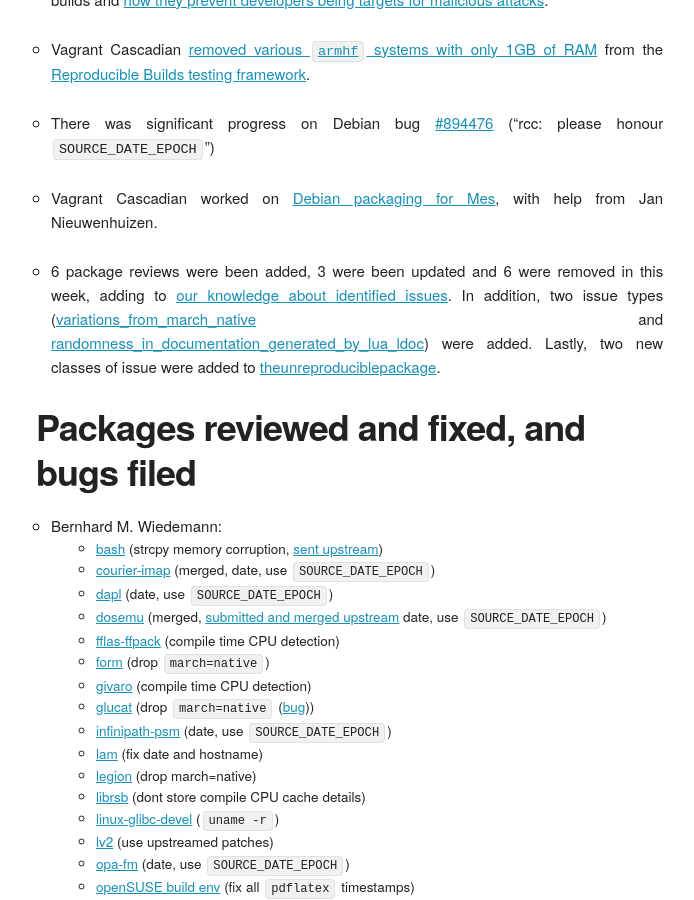
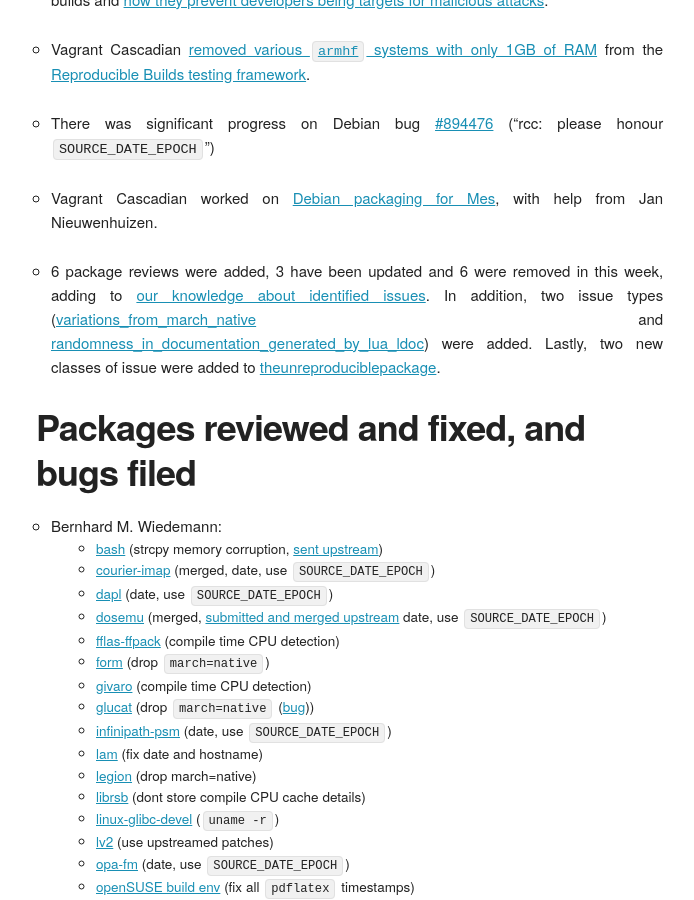
Before and after one commit to prototypefund/reproducible-website, a Jekyll site: the page built from _blog/posts/168.md, in a window 1280 px wide and 900 px high, scrolled down 681 px. Shown: the whole window, without its empty margins (124-818 px from the left). Built offline with Jekyll 4.4.1, drawn with Linux system fonts in a browser that asks for light colours; some web fonts are replaced.

Commit message:
168: Correct grammar

```diff
--- a/_blog/posts/168.md
+++ b/_blog/posts/168.md
@@ -21,7 +21,7 @@
 
 * Vagrant Cascadian worked on [Debian packaging for Mes](https://bugs.debian.org/902174), with help from Jan Nieuwenhuizen.
 
-* 6 package reviews were been added, 3 were been updated and 6 were removed in this week, adding to [our knowledge about identified issues](https://tests.reproducible-builds.org/debian/index_issues.html). In addition, two issue types ([variations\_from\_march\_native](https://salsa.debian.org/reproducible-builds/reproducible-notes/commit/89029ae8) and [randomness\_in\_documentation\_generated\_by\_lua\_ldoc](https://salsa.debian.org/reproducible-builds/reproducible-notes/commit/06fc7acd)) were added. Lastly, two new classes of issue were added to [theunreproduciblepackage](https://github.com/bmwiedemann/theunreproduciblepackage/tree/master/compile-time-check/).
+* 6 package reviews were added, 3 have been updated and 6 were removed in this week, adding to [our knowledge about identified issues](https://tests.reproducible-builds.org/debian/index_issues.html). In addition, two issue types ([variations\_from\_march\_native](https://salsa.debian.org/reproducible-builds/reproducible-notes/commit/89029ae8) and [randomness\_in\_documentation\_generated\_by\_lua\_ldoc](https://salsa.debian.org/reproducible-builds/reproducible-notes/commit/06fc7acd)) were added. Lastly, two new classes of issue were added to [theunreproduciblepackage](https://github.com/bmwiedemann/theunreproduciblepackage/tree/master/compile-time-check/).
 
 
 Packages reviewed and fixed, and bugs filed
```
